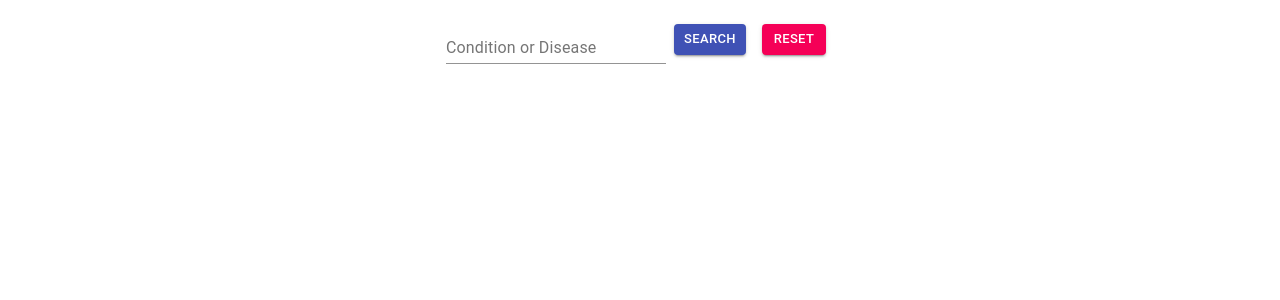
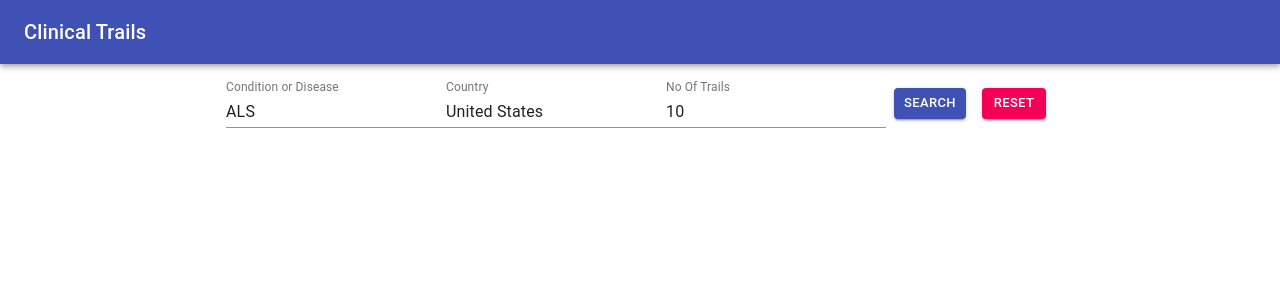
Before and after one commit to haribabukakumanu/ClinicalTrials, a React (Create React App) app: page / in a window 1280 px wide. Shown: the top 300 px of the page. Built offline with nearby package versions, Linux system fonts and the light colour scheme.

Commit message:
added header

```diff
--- /dev/null
+++ b/src/api/index.js
@@ -0,0 +1,22 @@
+import axios from "axios";
+
+//const url = "https://covid19.mathdro.id/api";
+const url = `https://ClinicalTrials.gov/api/query/full_studies?fmt=json&min_rnk=1`;
+
+export const fetchData = async (disease, country, maxRecords) => {
+  let changeableUrl = url;
+
+  if (disease) {
+    changeableUrl = `${url}&expr=${disease} AND SEARCH[Location](AREA[LocationCountry] ${country})&max_rnk=${maxRecords}`;
+  }
+
+  try {
+    const {
+      data: { FullStudiesResponse },
+    } = await axios.get(changeableUrl);
+
+    return { FullStudiesResponse };
+  } catch (error) {
+    return error;
+  }
+};
--- a/src/App.js
+++ b/src/app/App.js
@@ -1,5 +1,4 @@
-import "./App.css";
-import SearchForm from "./components/SearchForm";
+import SearchForm from "../components/SearchForm";
 
 function App() {
   return (
--- /dev/null
+++ b/src/components/Header.jsx
@@ -0,0 +1,39 @@
+import {
+  IconButton,
+  AppBar,
+  Typography,
+  Button,
+  Toolbar,
+} from "@material-ui/core";
+import React from "react";
+import { makeStyles } from "@material-ui/core/styles";
+
+const useStyles = makeStyles((theme) => ({
+  root: {
+    flexGrow: 1,
+  },
+  menuButton: {
+    marginRight: theme.spacing(2),
+  },
+  title: {
+    flexGrow: 1,
+  },
+}));
+
+const Header = () => {
+  const classes = useStyles();
+
+  return (
+    <div>
+      <AppBar position="static">
+        <Toolbar>
+          <Typography variant="h6" className={classes.title}>
+            Clinical Trails
+          </Typography>
+        </Toolbar>
+      </AppBar>
+    </div>
+  );
+};
+
+export default Header;
--- a/src/components/ResultForm.jsx
+++ b/src/components/ResultForm.jsx
@@ -56,13 +56,7 @@ const ResultForm = ({ data }) => {
   return (
     <>
       <Grid container justify="center">
-        {data
-          .filter(
-            (x) =>
-              x.Study.ProtocolSection.StatusModule.OverallStatus ===
-              "Recruiting"
-          )
-          .map((x) => (
+        {data.map((x) => (
           <Grid item xs={12} sm={6} md={4} lg={3} key={x.Rank}>
             <Card className={classes.card}>
               <CardHeader
--- a/src/components/SearchForm.jsx
+++ b/src/components/SearchForm.jsx
@@ -1,55 +1,72 @@
 import { TextField, Button, Box } from "@material-ui/core";
 import { makeStyles } from "@material-ui/core/styles";
 import React, { useState } from "react";
-import axios from "axios";
 import ResultForm from "./ResultForm";
+import { fetchData } from "../api";
+import Header from "./Header";
 
 const useStyles = makeStyles((theme) => ({
   margin: {
     margin: theme.spacing(1),
-  },
-  extendedIcon: {
-    marginRight: theme.spacing(1),
   },
 }));
 
 const SearchForm = () => {
   const classes = useStyles();
 
-  const [disease, setDisease] = useState("");
+  const [searchValues, setSearchValues] = useState({
+    disease: "ALS",
+    country: "United States",
+    records: 10,
+  });
+
   const [data, setData] = useState([]);
 
-  const handleSubmit = (disease) => {
-    const url = `https://ClinicalTrials.gov/api/query/full_studies?fmt=json&expr=${disease}&min_rnk=1&max_rnk=100`;
-    axios
-      .get(url)
-      .then((response) => {
-        setData(response.data.FullStudiesResponse.FullStudies);
-        //console.log(response.data.FullStudiesResponse.FullStudies);
-      })
-      .catch(() =>
-        console.log("Can’t access " + url + " response. Blocked by browser?")
-      );
+  const handleSubmit = async (disease, country, maxRecords) => {
+    const apiData = await fetchData(disease, country, maxRecords);
+
+    const {
+      NStudiesFound,
+      NStudiesReturned,
+      FullStudies,
+    } = apiData.FullStudiesResponse;
+
+    setData(FullStudies);
   };
 
   const handleChange = (e) => {
-    setDisease(e.target.value);
+    setSearchValues({ ...searchValues, [e.target.name]: e.target.value });
     setData([]);
   };
 
   const handleReset = () => {
-    setDisease("");
     setData([]);
   };
 
   return (
     <>
+      <Header></Header>
       <form autoComplete="off">
         <Box textAlign="center" m={2}>
           <TextField
             id="ConditionOrDisease"
             label="Condition or Disease"
-            value={disease}
+            value={searchValues.disease}
+            name="disease"
+            onChange={handleChange}
+          />
+          <TextField
+            id="country"
+            label="Country"
+            value={searchValues.country}
+            name="country"
+            onChange={handleChange}
+          />
+          <TextField
+            id="NoOfTrails"
+            label="No Of Trails"
+            value={searchValues.records}
+            name="records"
             onChange={handleChange}
           />
           <Button
@@ -57,7 +74,13 @@ const SearchForm = () => {
             variant="contained"
             color="primary"
             size="small"
-            onClick={() => handleSubmit(disease)}
+            onClick={() =>
+              handleSubmit(
+                searchValues.disease,
+                searchValues.country,
+                searchValues.records
+              )
+            }
           >
             Search
           </Button>
--- a/src/index.js
+++ b/src/index.js
@@ -1,7 +1,7 @@
 import React from "react";
 import ReactDOM from "react-dom";
 import "./index.css";
-import App from "./App";
+import App from "./app/App";
 
 ReactDOM.render(
   <React.StrictMode>
```
Also changed, not shown: src/app/App.css (renamed from src/App.css), 2 other files (tests, documents, lock files or other folders). Lines whose indentation alone changed are shown as unchanged.
